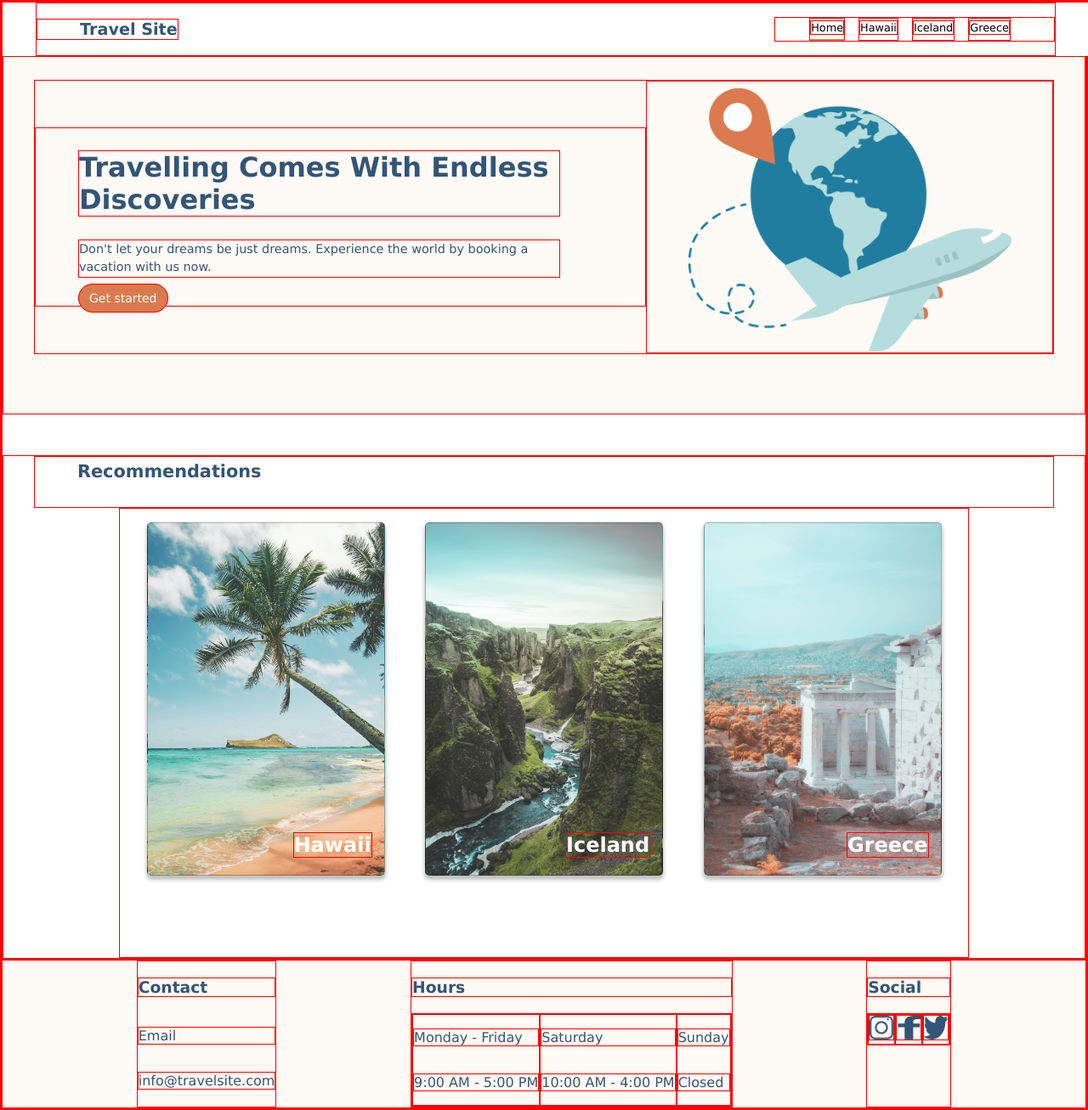
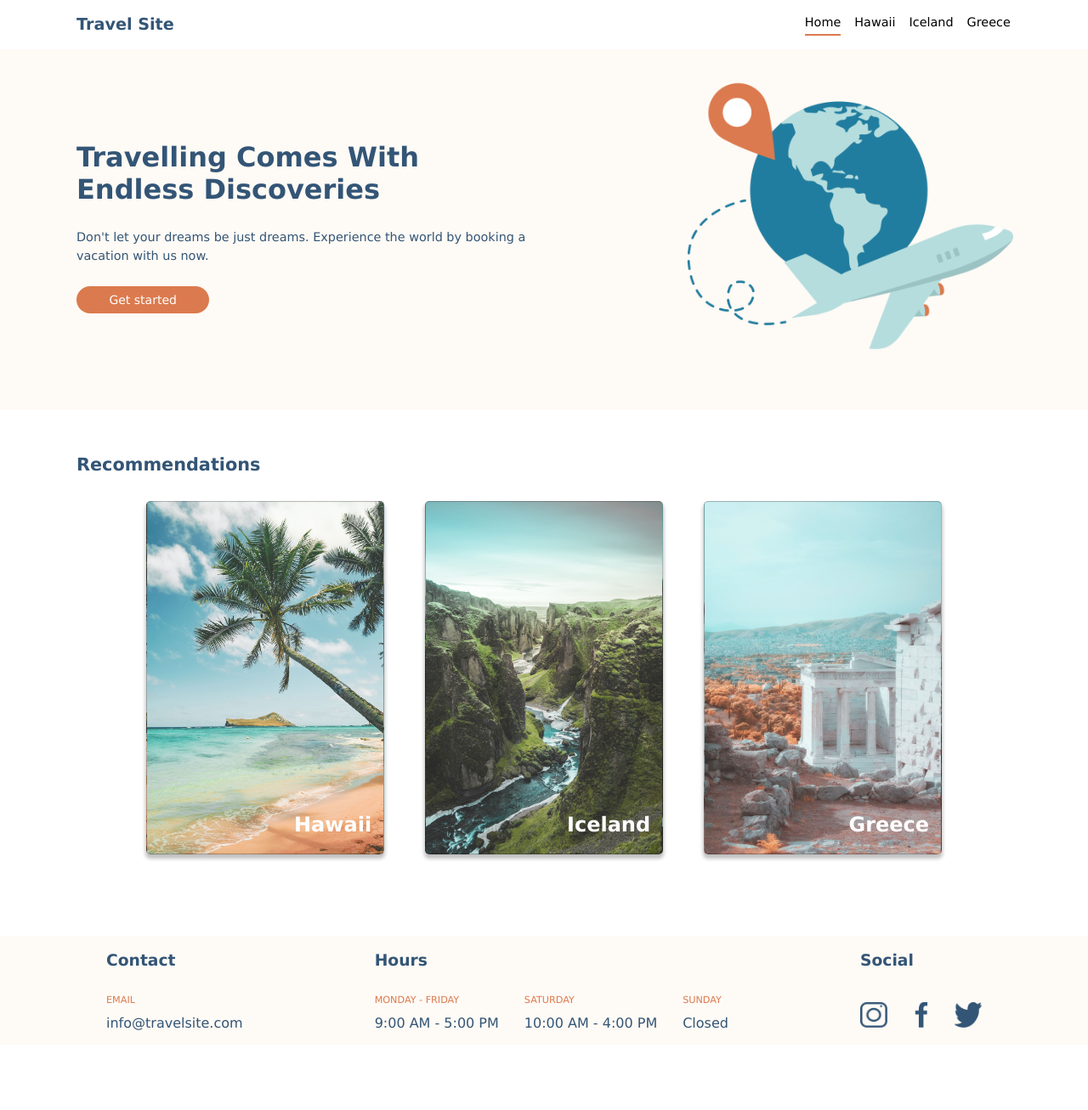
Before and after one commit to tatianapriv/tatiana-privezentseva-travelsite, a plain HTML site: page index.html in a window 1280 px wide. Shown: the whole page at 85% size. After the commit the page ends 1230 px from the top, so only its background shows below. Drawn offline with Linux system fonts and the light colour scheme.

Commit message:
Potentially finish working with the main page

```diff
--- a/css/main.css
+++ b/css/main.css
@@ -1,6 +1,5 @@
 * {
   box-sizing: border-box;
-  border: 1px red solid;
 }
 
 body {
@@ -45,7 +44,7 @@ a {
 }
 
 .nav__pages-link {
-  font-size: 0.8rem;
+  font-size: 0.9rem;
   color: black;
 }
 
@@ -68,7 +67,7 @@ a {
 }
 
 .hero__box {
-  padding-right: 100px;
+  padding-right: 120px;
   padding-left: 50px;
 }
 
@@ -79,15 +78,16 @@ a {
 .hero__description {
   font-size: 0.9rem;
   line-height: 1.5;
+  padding-bottom: 1rem;
 }
 
 .hero__btn {
   background-color: #db7a4e;
   text-align: center;
-  width: 145px;
-  padding: 8px 12px;
+  padding: 0.5rem 2.4rem;
   border-radius: 20px;
   color: #fff;
+  font-style: none;
   font-size: 14px;
 }
 
@@ -99,7 +99,7 @@ a {
 
 .main__title {
   font-size: 1.3rem;
-  padding: 5px 0 30px 50px;
+  padding: 5px 0 15px 50px;
 }
 
 .recommendations {
@@ -174,9 +174,27 @@ a {
 .box__logos {
   display: flex;
   flex-direction: row;
+  justify-content: space-between;
+  gap: 2rem;
+  padding-top: 20px;
 }
 
 .logos {
-  width: 30px;
+  width: 32px;
   height: 30px;
 }
+
+.logos-facebook {
+  width: 15px;
+}
+
+.info__item1 {
+  color: #db7a4e;
+  font-size: 0.7rem;
+  text-transform: uppercase;
+}
+
+.info__item2 {
+  margin-top: 0;
+  padding-right: 30px;
+}
--- a/index.html
+++ b/index.html
@@ -5,6 +5,7 @@
     <meta http-equiv="X-UA-Compatible" content="IE=edge" />
     <meta name="viewport" content="width=device-width, initial-scale=1.0" />
     <link rel="stylesheet" href="./css/main.css" />
+    <link rel="stylesheet" href="./css/global.css" />
     <title>Document</title>
   </head>
 
@@ -68,24 +69,24 @@
 
     <footer class="footer">
       <div class="box__contact">
-        <h3 class="info__contact">Contact</h3>
-        <p class="info__item">Email</p>
-          <p class="info__item">info@travelsite.com</p>
+        <h3 class="info">Contact</h3>
+        <p class="info__item1">Email</p>
+        <p class="info__item2">info@travelsite.com</p>
       </div>
       <div class="box__hours">
         <h3 class="info">Hours</h3>
         <div class="box__times">
           <div class="box__times-weekdays">
-        <p class="info__item-days">Monday - Friday</p>
-        <p class="info__item">9:00 AM - 5:00 PM</p>
+            <p class="info__item1">Monday - Friday</p>
+            <p class="info__item2">9:00 AM - 5:00 PM</p>
           </div>
           <div class="box__times-saturday">
-        <p class="info__item-days">Saturday</p>
-        <p class="info__item">10:00 AM - 4:00 PM</p>
+            <p class="info__item1">Saturday</p>
+            <p class="info__item2">10:00 AM - 4:00 PM</p>
           </div>
           <div class="box__times-sunday">
-        <p class="info__item-days">Sunday</p>
-        <p class="info__item">Closed</p>
+            <p class="info__item1">Sunday</p>
+            <p class="info__item2">Closed</p>
           </div>
         </div>
       </div>
@@ -93,21 +94,29 @@
       <div class="box__social">
         <h3 class="info">Social</h3>
         <div class="box__logos">
-          <a href="https://www.instagram.com"><img class="logos" src="./assets/Icons/icon-instagram.png" alt="instagram"/></a>
+          <a href="https://www.instagram.com"
+            ><img
+              class="logos"
+              src="./assets/Icons/icon-instagram.png"
+              alt="instagram"
+          /></a>
 
           <a href="https://www.facebook.com">
             <img
-              class="logos"
+              class="logos logos-facebook"
               src="./assets/Icons/icon-facebook.png"
               alt="facebook"
             />
           </a>
 
           <a href="https://www.twitter.com">
-            <img class="logos" src="./assets/Icons/icon-twitter.png" alt="twitter" />
+            <img
+              class="logos"
+              src="./assets/Icons/icon-twitter.png"
+              alt="twitter"
+            />
           </a>
         </div>
-
       </div>
     </footer>
   </body>
```
Lines whose indentation alone changed are shown as unchanged.
